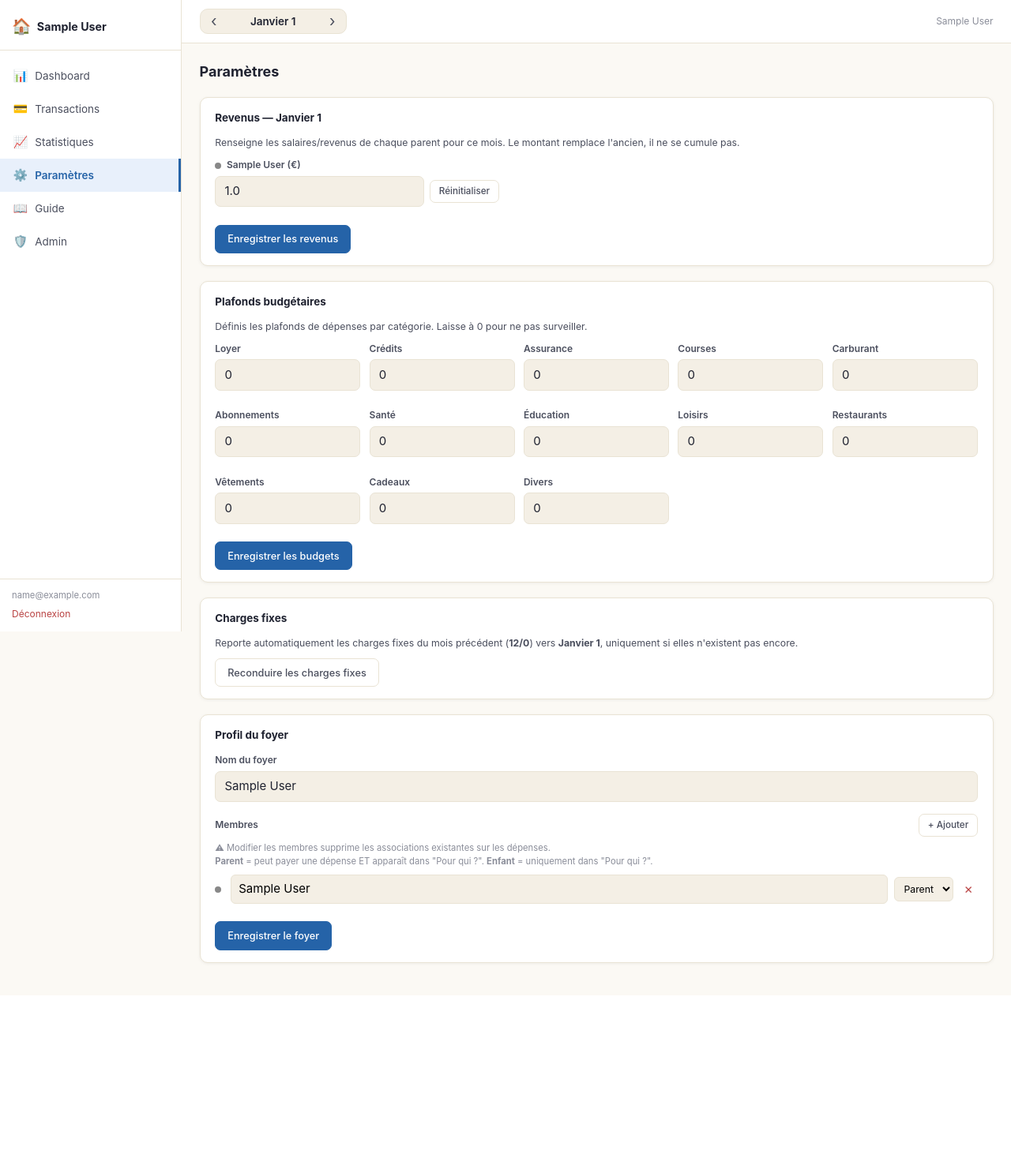
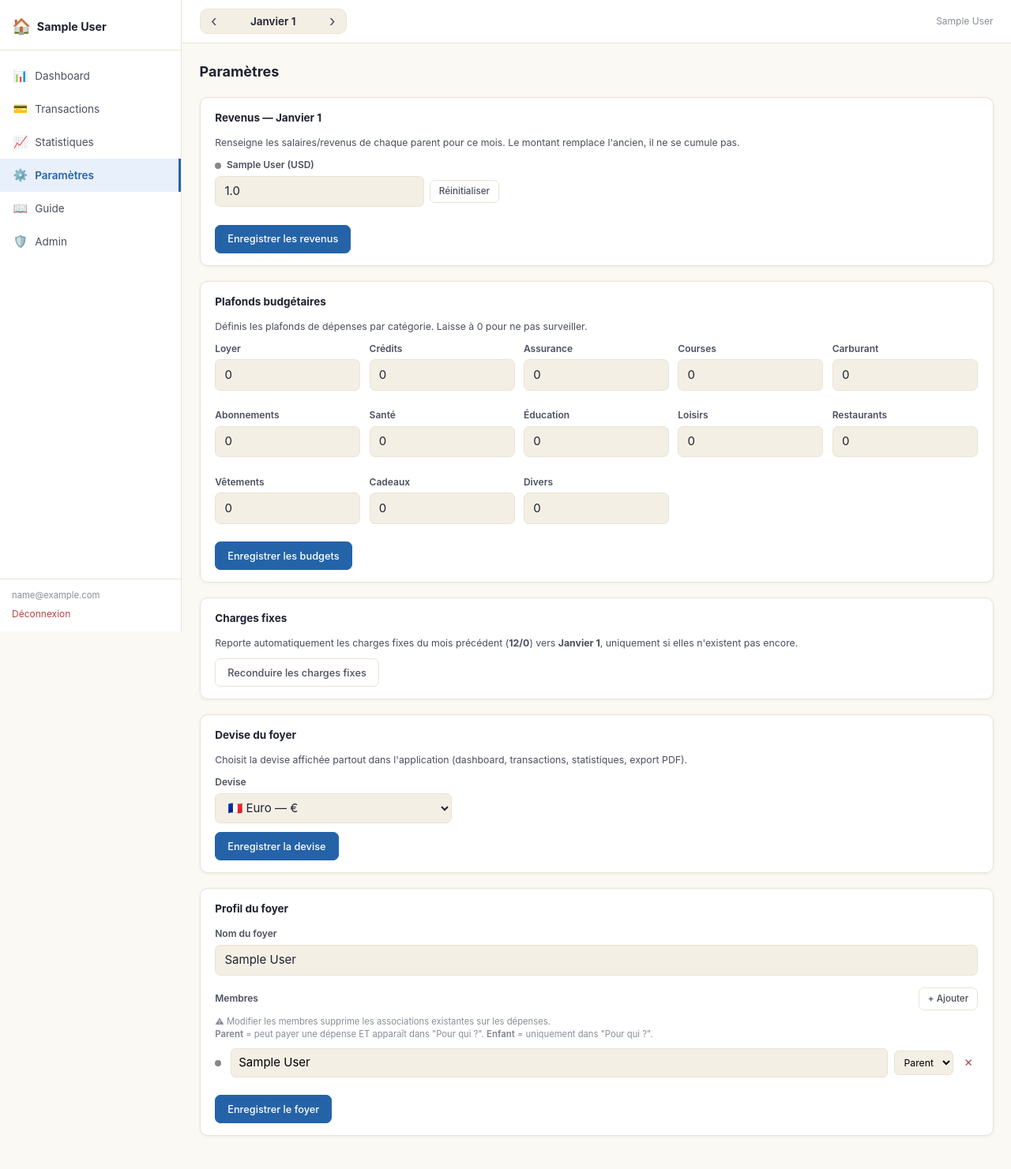
Before and after one commit to liammoussaoui1104-star/budget-web, a Flask app: page /settings in a window 1280 px wide. Shown: the whole page at 79% size. Before the commit the page ends 1223 px from the top, so only its background shows below. Run offline with Flask 3, Linux system fonts and the light colour scheme; a user stored in the database is signed in; tables that the repository leaves empty hold one stand-in row (values such as "Sample post"); some libraries are stand-ins or nearby versions.

Commit message:
Ajout gestion des devises (12 devises)

```diff
--- a/app.py
+++ b/app.py
@@ -20,6 +20,23 @@
 MOIS_FR = ["", "Janvier", "Février", "Mars", "Avril", "Mai", "Juin",
            "Juillet", "Août", "Septembre", "Octobre", "Novembre", "Décembre"]
 
+CURRENCIES = [
+    {"symbol": "€",   "label": "🇫🇷 Euro — €"},
+    {"symbol": "MAD", "label": "🇲🇦 Dirham marocain — MAD"},
+    {"symbol": "DZD", "label": "🇩🇿 Dinar algérien — DZD"},
+    {"symbol": "TND", "label": "🇹🇳 Dinar tunisien — TND"},
+    {"symbol": "XOF", "label": "🇸🇳 Franc CFA — XOF"},
+    {"symbol": "£",   "label": "🇬🇧 Livre sterling — £"},
+    {"symbol": "CHF", "label": "🇨🇭 Franc suisse — CHF"},
+    {"symbol": "$",   "label": "🇺🇸 Dollar américain — $"},
+    {"symbol": "CAD", "label": "🇨🇦 Dollar canadien — CAD"},
+    {"symbol": "AED", "label": "🇦🇪 Dirham émirati — AED"},
+    {"symbol": "SAR", "label": "🇸🇦 Riyal saoudien — SAR"},
+    {"symbol": "TRY", "label": "🇹🇷 Livre turque — TRY"},
+]
+
+_VALID_CURRENCIES = {c["symbol"] for c in CURRENCIES}
+
 
 class User(UserMixin):
     def __init__(self, row):
@@ -27,6 +44,7 @@
         self.email = row["email"]
         self.household_name = row["household_name"]
         self.is_admin = bool(row["is_admin"]) if "is_admin" in row.keys() else False
+        self.currency = row["currency"] if "currency" in row.keys() and row["currency"] else "€"
 
 
 @login_manager.user_loader
@@ -59,23 +77,25 @@
 
 
 def fmt_money(val):
-    """Format number as French-style: 1 234,56 €"""
+    """Format number as French-style: 1 234,56 <devise>"""
     try:
         val = float(val)
     except (TypeError, ValueError):
         val = 0.0
-    # format with 2 decimals, French style thousands separator
     parts = f"{val:.2f}".split(".")
     integer = parts[0]
     decimals = parts[1]
-    # add space every 3 digits from right
     if len(integer) > 3:
         groups = []
         while integer:
             groups.append(integer[-3:])
             integer = integer[:-3]
         integer = " ".join(reversed(groups))
-    return f"{integer},{decimals} €"
+    try:
+        symbol = current_user.currency if current_user.is_authenticated else "€"
+    except Exception:
+        symbol = "€"
+    return f"{integer},{decimals} {symbol}"
 
 
 app.jinja_env.filters["money"] = fmt_money
@@ -390,7 +410,9 @@
         members=members, payers=payers,
         salaires=salaires, budgets=budgets, CATS=CATS,
         color_map=color_map,
-        household=current_user.household_name
+        household=current_user.household_name,
+        currency=current_user.currency,
+        CURRENCIES=CURRENCIES,
     )
 
 
@@ -483,6 +505,24 @@
             key = f"budget_{cat}"
             if key in data:
                 db.set_budget(uid, cat, float(data[key] or 0))
+        return jsonify(ok=True)
+    except Exception as e:
+        return jsonify(ok=False, error=str(e)), 400
+
+
+# ── API Currency ──────────────────────────────────────────────────────────
+
+@app.route("/api/currency/save", methods=["POST"])
+@login_required
+def api_currency_save():
+    uid = current_user.id
+    try:
+        data = request.get_json() or {}
+        symbol = data.get("currency", "€").strip()
+        if symbol not in _VALID_CURRENCIES:
+            return jsonify(ok=False, error="Devise invalide"), 400
+        db.set_currency(uid, symbol)
+        current_user.currency = symbol
         return jsonify(ok=True)
     except Exception as e:
         return jsonify(ok=False, error=str(e)), 400
--- a/db.py
+++ b/db.py
@@ -160,6 +160,7 @@
         migrations = [
             "ALTER TABLE users ADD COLUMN is_admin INTEGER DEFAULT 0",
             "ALTER TABLE users ADD COLUMN blocked INTEGER DEFAULT 0",
+            "ALTER TABLE users ADD COLUMN currency TEXT DEFAULT '€'",
         ]
         for sql in migrations:
             try:
@@ -447,6 +448,9 @@
     def unblock_user(self, uid):
         self._run("UPDATE users SET blocked=0 WHERE id=?", (uid,))
 
+    def set_currency(self, uid, symbol):
+        self._run("UPDATE users SET currency=? WHERE id=?", (symbol, uid))
+
     # ── Reset tokens ───────────────────────────────────────────────────────
 
     def create_reset_token(self, user_id, token):
--- a/templates/settings.html
+++ b/templates/settings.html
@@ -16,7 +16,7 @@
       <div class="form-group">
         <label>
           <span class="dot" style="background:{{ p.color }}"></span>
-          {{ p.name }} (€)
+          {{ p.name }} ({{ currency }})
         </label>
         <div style="display:flex;gap:.5rem;align-items:center">
           <input type="number" name="sal_{{ p.id }}" step="0.01" min="0"
@@ -72,6 +72,23 @@
   </div>
 </div>
 
+<!-- Devise du foyer -->
+<div class="card settings-section">
+  <div class="card-title">Devise du foyer</div>
+  <p class="settings-desc">Choisit la devise affichée partout dans l'application (dashboard, transactions, statistiques, export PDF).</p>
+  <form id="formCurrency">
+    <div class="form-group" style="max-width:300px">
+      <label>Devise</label>
+      <select id="selectCurrency" name="currency">
+        {% for c in CURRENCIES %}
+        <option value="{{ c.symbol }}" {% if c.symbol == currency %}selected{% endif %}>{{ c.label }}</option>
+        {% endfor %}
+      </select>
+    </div>
+    <button type="submit" class="btn btn-primary">Enregistrer la devise</button>
+  </form>
+</div>
+
 <!-- Profil du foyer -->
 <div class="card settings-section">
   <div class="card-title">Profil du foyer</div>
@@ -114,6 +131,24 @@
 
 {% block scripts %}
 <script>
+// Devise
+document.getElementById('formCurrency').addEventListener('submit', async e => {
+  e.preventDefault();
+  const currency = document.getElementById('selectCurrency').value;
+  const res = await fetch('/api/currency/save', {
+    method: 'POST',
+    headers: {'Content-Type': 'application/json'},
+    body: JSON.stringify({ currency })
+  });
+  const json = await res.json();
+  if (json.ok) {
+    showToast('Devise enregistrée ✓');
+    setTimeout(() => location.reload(), 900);
+  } else {
+    showToast('Erreur : ' + (json.error || ''), false);
+  }
+});
+
 // Réinitialiser un salaire
 async function resetSalaire(memberId, btn) {
   if (!confirm('Remettre ce salaire à zéro ?')) return;
```
